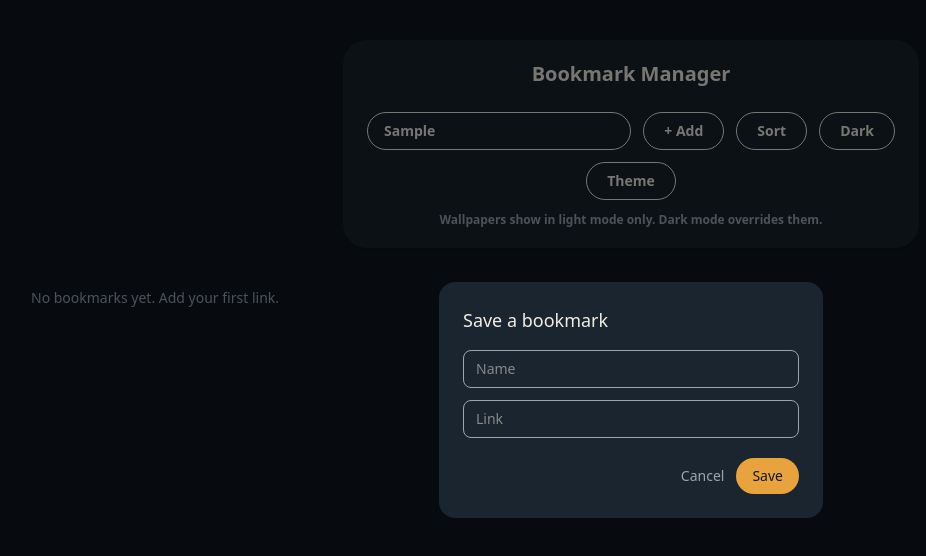
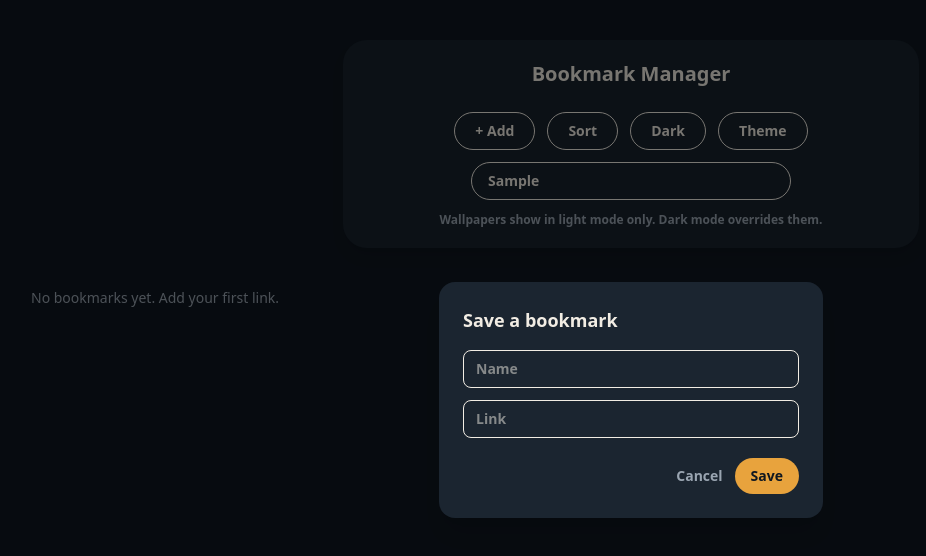
Before and after one commit to davidtiger3622/bookmark_manager, a Next.js app: page /bookmarks in a window 1280 px wide. Both pictures are taken after typing "Sample" into the empty fields and a click on the button "+ Add". Shown: the top 556 px of the page, without its empty margins (9-935 px from the left). Built offline with nearby package versions, Linux system fonts and the light colour scheme.

Commit message:
fix: add side margin to bookmark modal on narrow screens, apply theme text styling

```diff
--- a/src/app/bookmarks/page.tsx
+++ b/src/app/bookmarks/page.tsx
@@ -47,13 +47,13 @@ export default function BookmarksPage() {
       <div className="mx-auto flex max-w-xl flex-col items-center rounded-3xl bg-[var(--bg-card)]/85 px-4 py-5 text-center shadow-lg backdrop-blur-md sm:px-6">
         <Link href="/" className="text-xl font-bold text-[var(--text)]">Bookmark Manager</Link>
         <div className="mt-6 flex w-full flex-wrap items-center justify-center gap-3">
-          <div className="order-1 basis-full sm:order-none sm:basis-auto sm:max-w-xs sm:flex-1">
-            <SearchBar value={query} onChange={setQuery} />
-          </div>
           <AddBookmarkButton onClick={() => setShowModal(true)} />
           <SortMenu value={sort} onChange={setSort} />
           <ThemeToggle />
           <WallpaperMenu />
+        </div>
+        <div className="mt-3 w-full max-w-xs">
+          <SearchBar value={query} onChange={setQuery} />
         </div>
         <p className="mt-3 text-xs font-bold text-[var(--text-dim)]">
           Wallpapers show in light mode only. Dark mode overrides them.
--- a/src/components/AddBookmarkModal.tsx
+++ b/src/components/AddBookmarkModal.tsx
@@ -19,14 +19,14 @@ export default function AddBookmarkModal({ onAdd, onClose }: Props) {
   }
 
   return (
-    <div className="fixed inset-0 z-50 flex items-center justify-center bg-black/50">
-      <form onSubmit={handleSubmit} className="w-full max-w-sm rounded-2xl bg-[var(--bg-card)] p-6">
-        <h2 className="text-lg font-medium">Save a bookmark</h2>
-        <input value={name} onChange={(e) => setName(e.target.value)} placeholder="Name" className="mt-4 w-full rounded-lg border border-[var(--text-dim)] bg-transparent px-3 py-2 text-sm outline-none focus:border-[var(--accent)]" />
-        <input value={url} onChange={(e) => setUrl(e.target.value)} placeholder="Link" className="mt-3 w-full rounded-lg border border-[var(--text-dim)] bg-transparent px-3 py-2 text-sm outline-none focus:border-[var(--accent)]" />
+    <div className="fixed inset-0 z-50 flex items-center justify-center bg-black/50 px-4">
+      <form onSubmit={handleSubmit} className="w-full max-w-sm rounded-2xl bg-[var(--bg-card)] p-6 shadow-xl">
+        <h2 className="text-lg font-bold text-[var(--text)]">Save a bookmark</h2>
+        <input value={name} onChange={(e) => setName(e.target.value)} placeholder="Name" className="mt-4 w-full rounded-lg border border-[var(--text)] bg-transparent px-3 py-2 text-sm font-bold text-[var(--text)] outline-none focus:border-[var(--accent)]" />
+        <input value={url} onChange={(e) => setUrl(e.target.value)} placeholder="Link" className="mt-3 w-full rounded-lg border border-[var(--text)] bg-transparent px-3 py-2 text-sm font-bold text-[var(--text)] outline-none focus:border-[var(--accent)]" />
         <div className="mt-5 flex justify-end gap-3 text-sm">
-          <button type="button" onClick={onClose} className="text-[var(--text-dim)]">Cancel</button>
-          <button type="submit" className="rounded-full bg-[var(--accent)] px-4 py-2 text-[var(--bg)]">Save</button>
+          <button type="button" onClick={onClose} className="font-bold text-[var(--text-dim)]">Cancel</button>
+          <button type="submit" className="rounded-full bg-[var(--accent)] px-4 py-2 font-bold text-[var(--bg)]">Save</button>
         </div>
       </form>
     </div>
```
